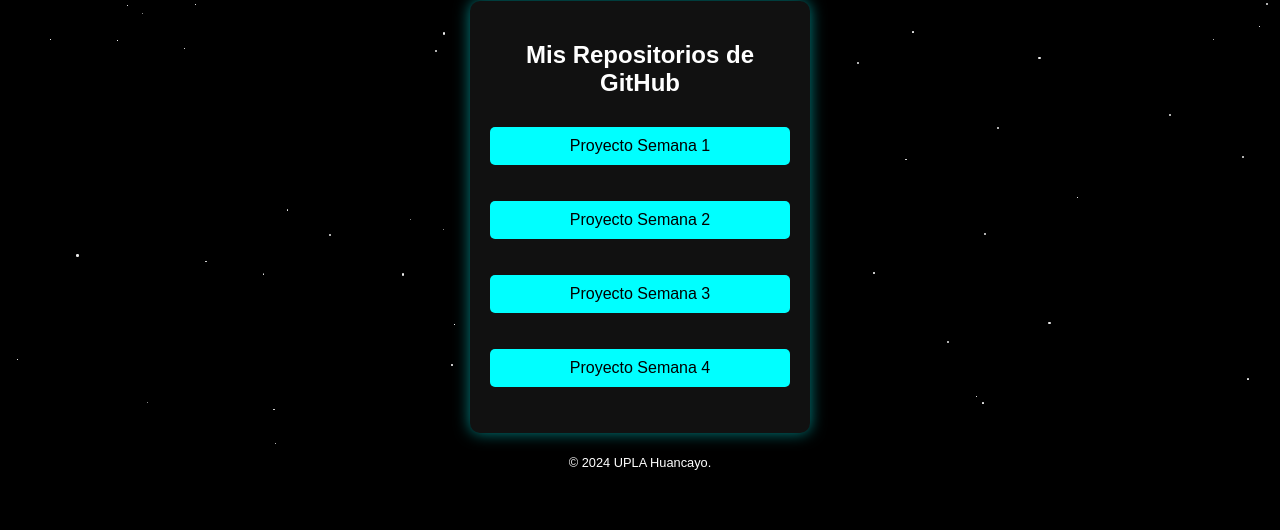
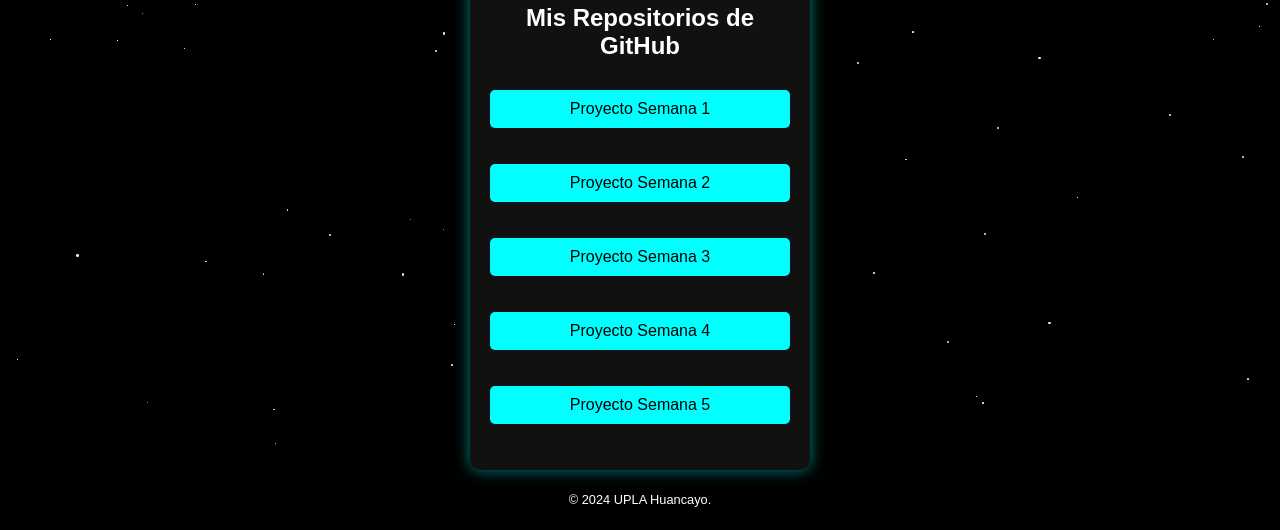
Before and after one commit to saintdeyb321/saintdeyb321.github.io, a plain HTML site: page index.html in a window 1280 px wide. Shown: the part 350-880 px from the top of the page. Before the commit the page ends 843 px from the top, so only its background shows below. Drawn offline with Linux system fonts and the light colour scheme.

Commit message:
Add files via upload

```diff
--- a/index.html
+++ b/index.html
@@ -42,6 +42,8 @@
             <p><a href="https://github.com/saintdeyb321/Semana-2" target="_blank"><button>Proyecto Semana 2</button></a></p>
             <p><a href="https://github.com/saintdeyb321/Semana-3" target="_blank"><button>Proyecto Semana 3</button></a></p>
             <p><a href="https://github.com/saintdeyb321/Semana-4" target="_blank"><button>Proyecto Semana 4</button></a></p>
+            <p><a href="https://github.com/saintdeyb321/Semana-5" target="_blank"><button>Proyecto Semana 5</button></a></p>
+
         </div>
     </main>
 
```
